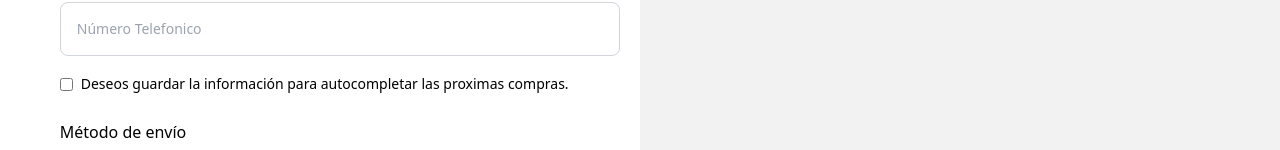
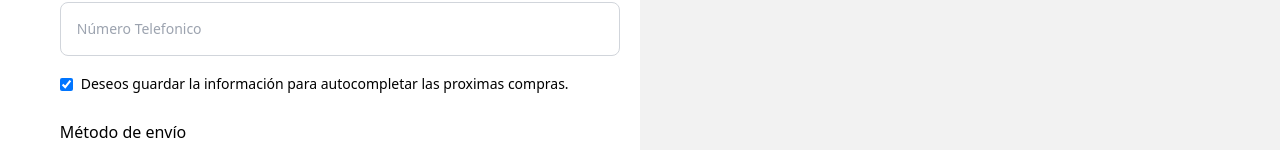
Before and after one commit to KennethHernan/front_Shop_MK, a React (Vite) app: page /checkout/1/1 in a window 1280 px wide. Shown: the part 539-689 px from the top of the page. Built offline with nearby package versions, Linux system fonts and the light colour scheme; no server answers; the database is empty.

Commit message:
Update 17/10/2025 - guardar usuario- autocomplete form

```diff
--- a/src/Page/Checkouts.jsx
+++ b/src/Page/Checkouts.jsx
@@ -13,23 +13,17 @@ import { useParams } from "next/navigation";
 import { useEffect, useRef, useState } from "react";
 
 function Checkout() {
-  const { itemCarrito, CreatePreferences, CreateOrder } = useAuth();
+  const { itemCarrito, CreatePreferences, CreateOrder, GuardarUser, userSave } =
+    useAuth();
   const {
     register,
     handleSubmit,
+    setValue,
     formState: { errors },
   } = useForm();
   const [aceptaGuardar, setAceptaGuardar] = useState(false);
   const [cargando, setCargando] = useState(false);
   const [totalPrecio, setTotalPrecio] = useState(0);
-  const [email, setEmail] = useState("");
-  const [name, setName] = useState("");
-  const [lastName, setLastName] = useState("");
-  const [dni, setDni] = useState("");
-  const [departamento, setDepertamento] = useState("");
-  const [distrito, setDistrito] = useState("");
-  const [dirección, setDireccion] = useState("");
-  const [phone, setPhone] = useState("");
   const formRef = useRef();
 
   const navigate = useNavigate();
@@ -37,6 +31,9 @@ function Checkout() {
   const onSubmit = async (data) => {
     setCargando(true);
 
+    if (aceptaGuardar) {
+      GuardarUser(data);
+    }
     /*
     {
     "email": "kenetydelaceuz14@gmail.com",
@@ -114,6 +111,21 @@ function Checkout() {
     setTotalPrecio(totalCarrito);
   }, [itemCarrito]);
 
+  // Autocompletar Usurario
+  useEffect(() => {
+    if (userSave) {
+      setValue("email", userSave.email);
+      setValue("nombre", userSave.nombre);
+      setValue("apellido", userSave.apellido);
+      setValue("dni", userSave.dni);
+      setValue("departamento", userSave.departamento);
+      setValue("distrito", userSave.distrito);
+      setValue("direccion", userSave.direccion);
+      setValue("phone", userSave.phone)
+      setAceptaGuardar(true);
+    }
+  }, [userSave]);
+
   return (
     <section className="font-sans lg:bg-[#0000000d] select-none flex flex-col justify-center z-50">
       {/* Titulo */}
@@ -158,7 +170,6 @@ function Checkout() {
                         : "border-[1px] border-gray-300"
                     }
                     `}
-                  onChange={(e) => setEmail(e.target.value)}
                   placeholder="Correo Electrónico"
                   {...register("email", {
                     required: "Introduce un correo electrónico",
@@ -196,7 +207,6 @@ function Checkout() {
                           : "border-[1px] border-gray-300"
                       }
                     `}
-                    onChange={(e) => setName(e.target.value)}
                     placeholder="Nombre Completo"
                     {...register("nombre", { required: "Introduce un nombre" })}
                   />
@@ -228,7 +238,6 @@ function Checkout() {
                           : "border-[1px] border-gray-300"
                       }
                     `}
-                    onChange={(e) => setLastName(e.target.value)}
                     placeholder="Apellido Completo"
                     {...register("apellido", {
                       required: "Introduce un apellido",
@@ -263,7 +272,6 @@ function Checkout() {
                         : "border-[1px] border-gray-300"
                     }
                     `}
-                  onChange={(e) => setDni(e.target.value)}
                   placeholder="Dni"
                   {...register("dni", { required: "Introduce un dni" })}
                 />
@@ -295,7 +303,6 @@ function Checkout() {
                           : "border-[1px] border-gray-300"
                       }
                     `}
-                    onChange={(e) => setDepertamento(e.target.value)}
                     {...register("departamento", {
                       required: "Introduce un departamento",
                     })}
@@ -351,7 +358,6 @@ function Checkout() {
                         : "border-[1px] border-gray-300"
                     }
                     `}
-                  onChange={(e) => setDistrito(e.target.value)}
                   placeholder="Distrito"
                   {...register("distrito", {
                     required: "Introduce un distrito",
@@ -385,7 +391,6 @@ function Checkout() {
                         : "border-[1px] border-gray-300"
                     }
                     `}
-                  onChange={(e) => setDireccion(e.target.value)}
                   placeholder="Dirección"
                   {...register("direccion", {
                     required: "Introduce una dirección",
@@ -419,7 +424,6 @@ function Checkout() {
                         : "border-[1px] border-gray-300"
                     }
                     `}
-                  onChange={(e) => setPhone(e.target.value)}
                   placeholder="Número Telefonico"
                   {...register("phone", { required: "Introduce un teléfono" })}
                 />
--- a/src/context/AuthContext.jsx
+++ b/src/context/AuthContext.jsx
@@ -1,5 +1,9 @@
 import { useEffect, useRef, useState } from "react";
-import { getProducts, getCategorys, createNewOrder } from "../Services/firebaseFunction";
+import {
+  getProducts,
+  getCategorys,
+  createNewOrder,
+} from "../Services/firebaseFunction";
 import { postCreatePreference } from "../Services/auth";
 import { getAuthContext } from "./authSingleton";
 import { v4 as uuidv4 } from "uuid";
@@ -51,6 +55,17 @@ export const AuthProvider = ({ children }) => {
       setSession(sessionExiste);
     } else {
       CrearSession();
+    }
+  };
+
+  // Validar si existe idSession
+  const VerificarUser = () => {
+    const userExiste = JSON.parse(localStorage.getItem("userSave"));
+
+    if (userExiste) {
+      setUserSave(userExiste);
+    } else {
+      setUserSave([]);
     }
   };
 
@@ -202,7 +217,7 @@ export const AuthProvider = ({ children }) => {
     } catch (error) {
       return console.error("Error al crear orden:", error);
     }
-  }
+  };
   //Crear Preferencia - MERCADO PAGO
   const CreatePreferences = async (data) => {
     try {
@@ -222,6 +237,7 @@ export const AuthProvider = ({ children }) => {
       setCategoryAll(listCategory);
     });
 
+    VerificarUser();
     VerificarSesion();
     ActualizarCarrito();
     ActualizarProductoReciente();
```
